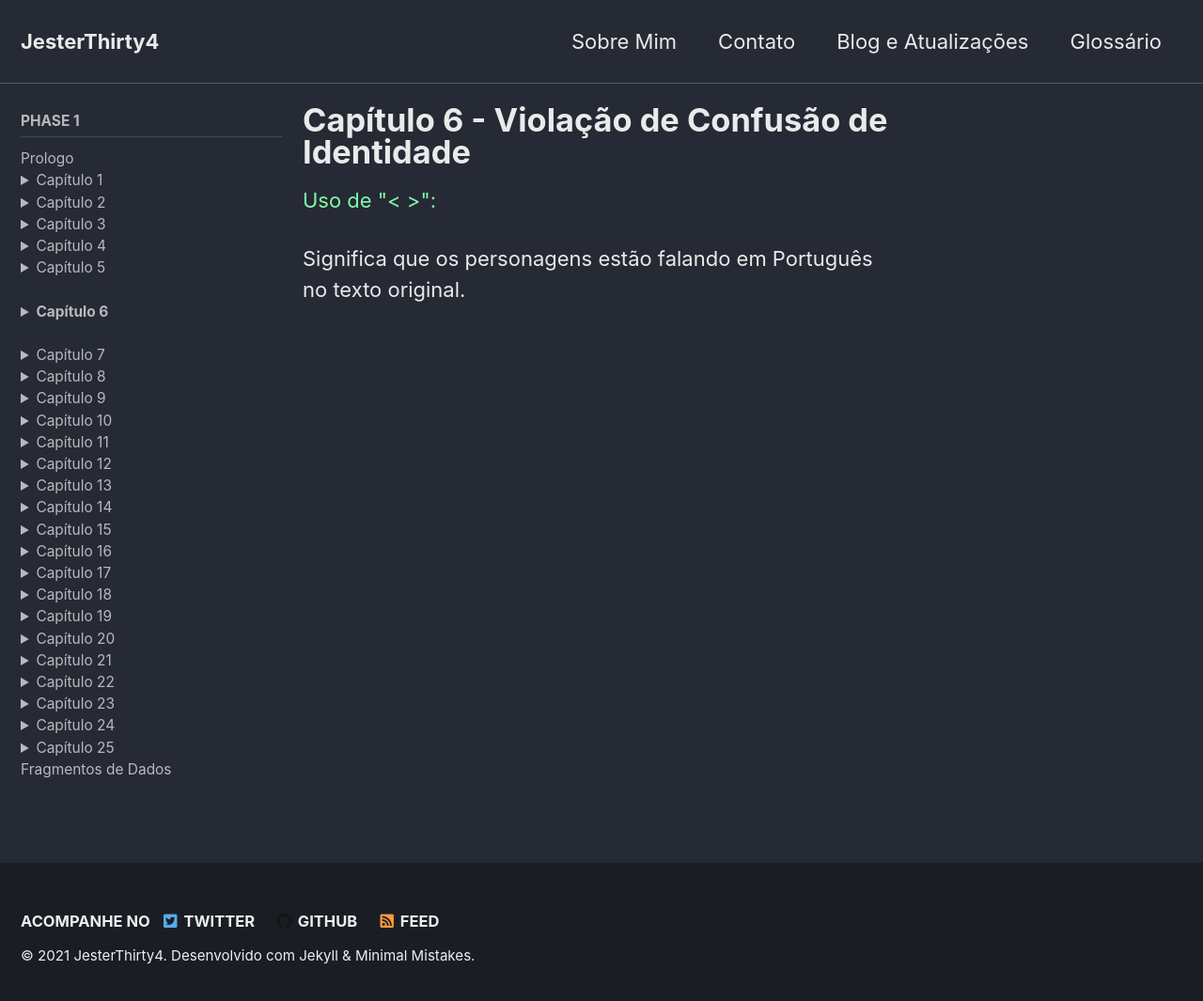
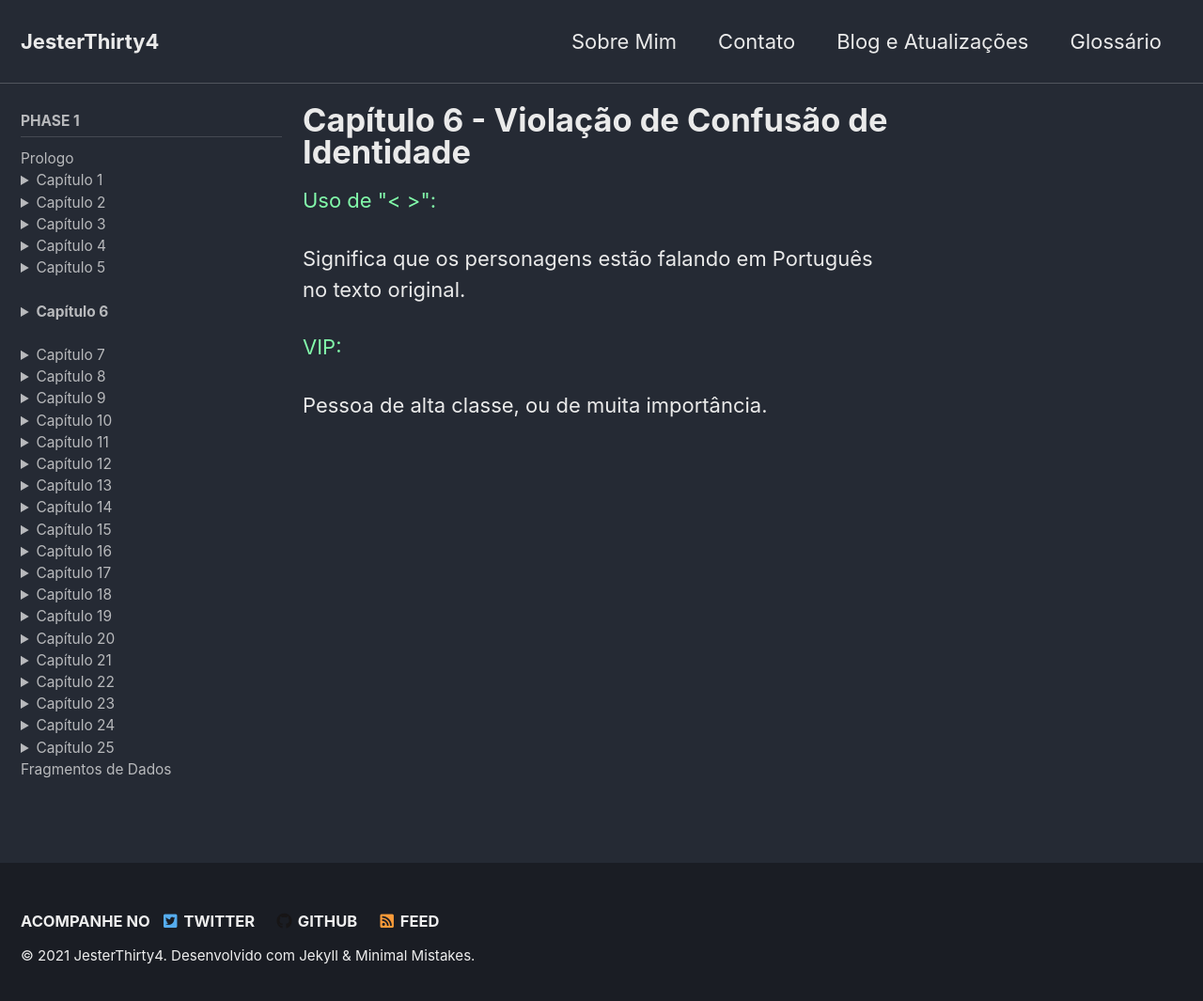
Before and after one commit to JesterThirty4/JesterThirty4.github.io, a Jekyll site: the page built from _pages/gch6.md, in a window 1280 px wide and 1073 px high. Shown: the top 1065 px of the window at 94% size. Built offline with Jekyll 4.4.1, drawn with Linux system fonts in a browser that asks for light colours; cached includes are drawn as plain includes.

Commit message:
Update gch6.md

```diff
--- a/_pages/gch6.md
+++ b/_pages/gch6.md
@@ -7,3 +7,5 @@ sidebar:
 ---
 
 <p style="color:#82faaa">Uso de "< >":</p> Significa que os personagens estão falando em Português no texto original.
+
+<p style="color:#82faaa">VIP:</p> Pessoa de alta classe, ou de muita importância.
```
